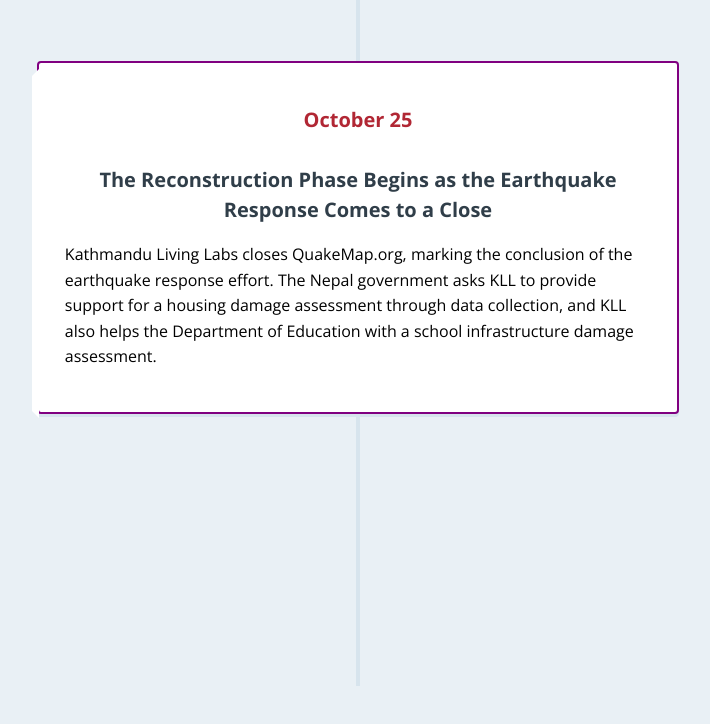
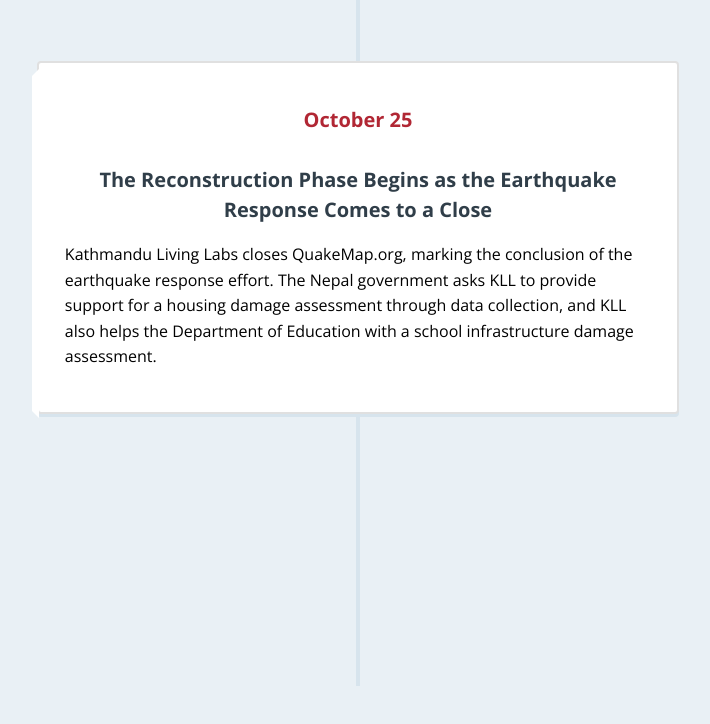
Before and after one commit to elizabethgilmour/timeline, a plain HTML site: page index.html in a window 1280 px wide. Shown: the part 7635-8359 px from the top of the page, without its empty margins (282-992 px from the left). Drawn offline with nearby package versions, Linux system fonts and the light colour scheme; a web font is replaced by a local one.

Commit message:
Update style.css

```diff
--- a/style.css
+++ b/style.css
@@ -589,5 +589,4 @@
 
       border-style: solid;
       border-width: 2px;
-      border-color: purple;
 }
```
